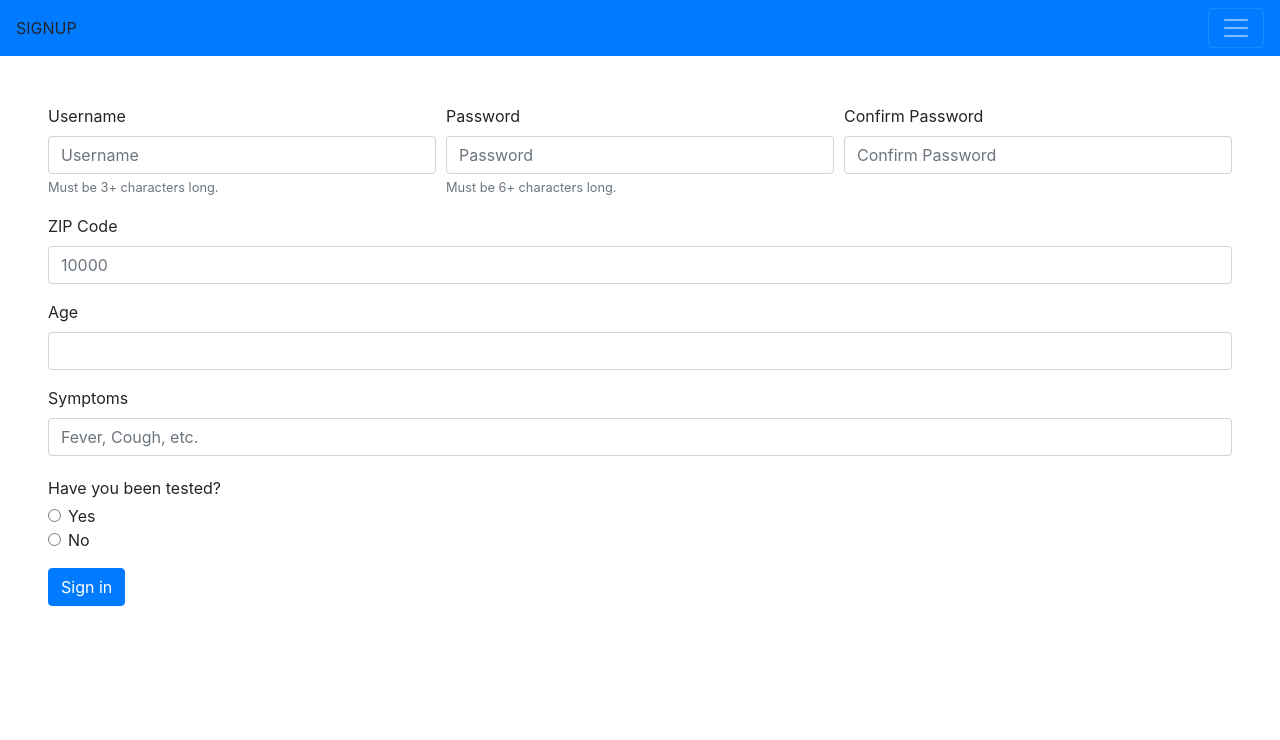
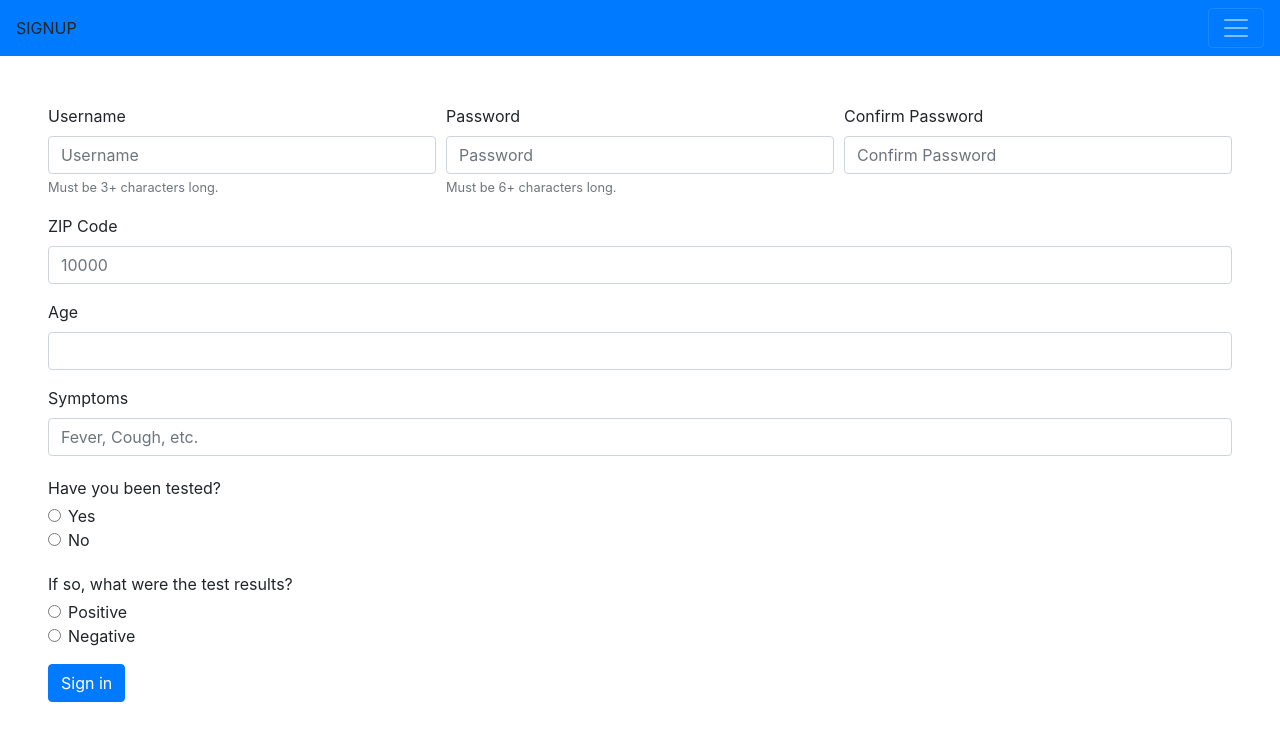
Before and after one commit to MLH-Fellowship/ttp-team-2, a React (Create React App) app: page /signup in a window 1280 px wide. Shown: the top 740 px of the page. Built offline with nearby package versions, Linux system fonts and the light colour scheme; no server answers; what google-maps-react would draw is missing.

Commit message:
changed sequelize url

```diff
--- a/package.json
+++ b/package.json
@@ -9,6 +9,7 @@
     "@testing-library/user-event": "^7.2.1",
     "axios": "^0.19.2",
     "bootstrap": "^4.5.0",
+    "classnames": "^2.2.6",
     "dotenv": "^8.2.0",
     "google-maps-react": "^2.0.6",
     "prop-types": "^15.7.2",
--- a/src/components/containers/SignUpContainer.js
+++ b/src/components/containers/SignUpContainer.js
@@ -15,6 +15,8 @@ class SignUpContainer extends Component {
             age: 0,
             symptoms: "",
             tested: false,
+            isPositive: false,
+            showTestResult: false,
             errors: {},
         };
     }
@@ -24,6 +26,7 @@ class SignUpContainer extends Component {
     };
 
     handleRadio = (event) => {
+        this.setState({ showTestResult: true });
         this.setState({ tested: Boolean(event.target.value) });
     }
 
@@ -65,6 +68,9 @@ class SignUpContainer extends Component {
             handleRadio={this.handleRadio}
             errors={this.state.errors}
             isValidPassword={this.state.isValidPassword}
+            handleTestResult={this.handleTestResult}
+            isPositive={this.state.isPositive}
+            showTestResult={this.showTestResult}
         />;
     }
 }
--- a/src/components/views/SignUpView.js
+++ b/src/components/views/SignUpView.js
@@ -1,4 +1,5 @@
 import React from "react";
+var classNames = require('classnames');
 
 const SignUpView = (props) => {
   return (
@@ -113,6 +114,37 @@ const SignUpView = (props) => {
           </label>
         </div>
       </div>
+      <div className="form-group">
+        <label className="my-1 mr-2" htmlFor="inlineFormCustomSelectPref">
+          If so, what were the test results?
+        </label>
+        <div className="form-check">
+          <input
+            className="form-check-input"
+            type="radio"
+            name="isPositive"
+            id="exampleRadios1"
+            value="true"
+            onClick={props.handleRadio}
+          />
+          <label className="form-check-label" htmlFor="exampleRadios1">
+            Positive
+      </label>
+        </div>
+        <div className="form-check">
+          <input
+            className="form-check-input"
+            type="radio"
+            name="isPositive"
+            id="exampleRadios2"
+            value="false"
+            onClick={props.handleRadio}
+          />
+          <label className="form-check-label" htmlFor="exampleRadios2">
+            Negative
+      </label>
+        </div>
+      </div>
       <button type="submit" className="btn btn-primary">
         Sign in
       </button>
--- a/src/store/utilities/user.js
+++ b/src/store/utilities/user.js
@@ -27,14 +27,14 @@ const logout = () => {
 };
 
 // THUNKS
-export const signUpThunk = (username, password, zip, age, symptoms, tested, ownProps) => async (dispatch) => {
+export const signUpThunk = (username, password, zip, age, symptoms, tested, isPositive, ownProps) => async (dispatch) => {
     //Once server route for sign up is implemented, change the axios post route to appropriate server endpoint
-    console.log(username, password, zip, age, symptoms, tested);
+    console.log(username, password, zip, age, symptoms, tested, isPositive);
     let results;
     try {
         results = axios.post(
             `/auth/signup`,
-            { username, password, zip, age, symptoms, tested },
+            { username, password, zip, age, symptoms, tested, isPositive },
             { withCredentials: true }
         );
     } catch (error) {
```
Also changed, not shown: 2 other files (tests, documents, lock files or other folders).
